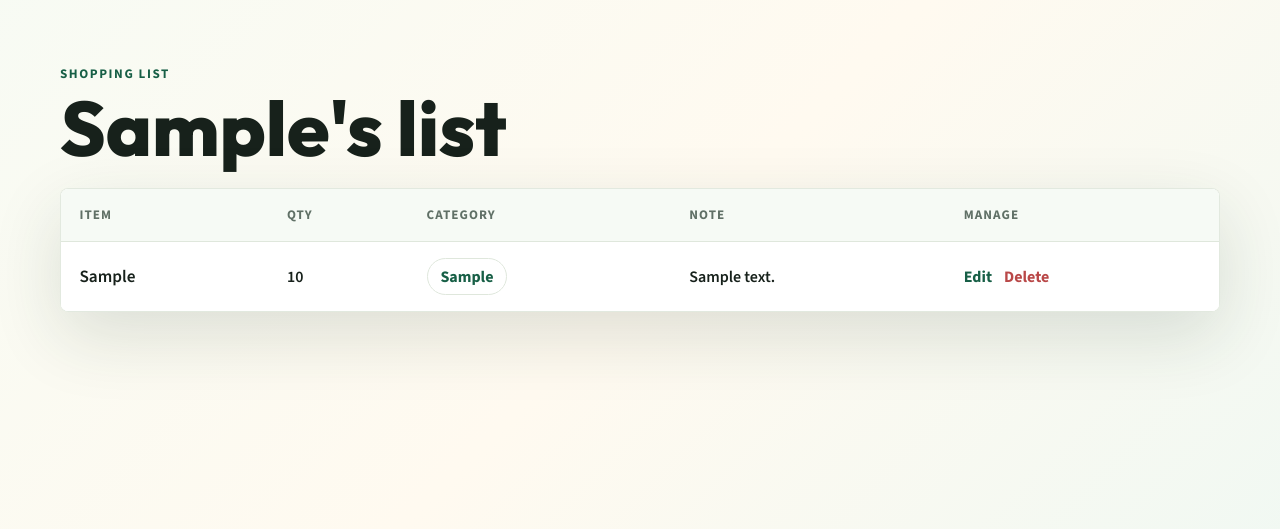
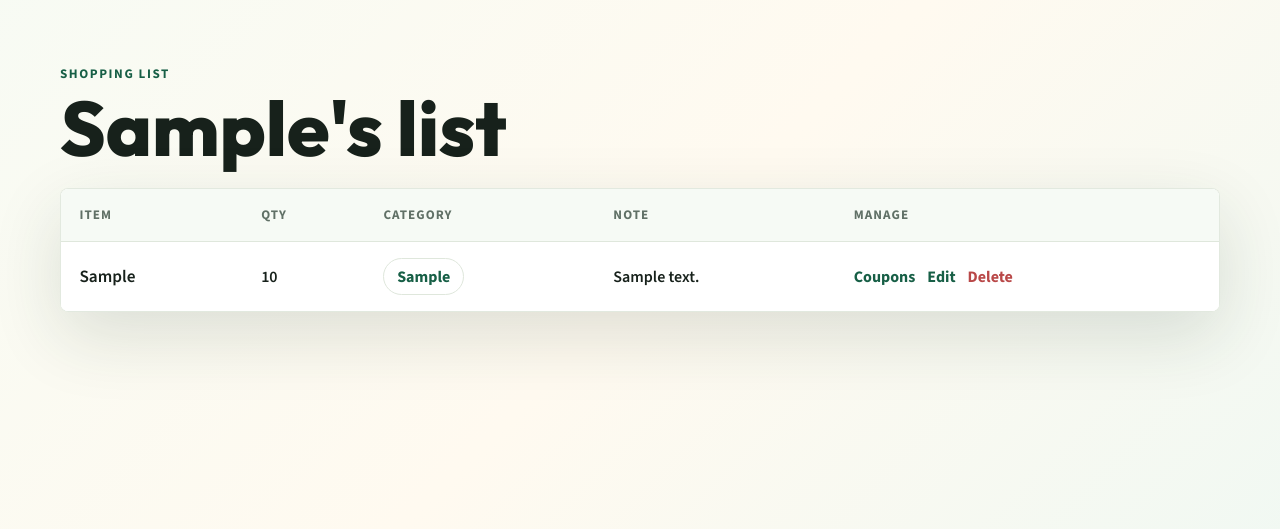
Before and after one commit to Teknicl/iMa_SmartShopper, a Flask app: page /shopping_list in a window 1280 px wide. Shown: the part 70-599 px from the top of the page. Run offline with Flask 3, Linux system fonts and the light colour scheme; the visitor is signed in with stand-in values (Sample User, id 1); tables that the repository leaves empty hold one stand-in row (values such as "Sample post").

Commit message:
Add coupon search links

```diff
--- a/flask_app/static/css/style.css
+++ b/flask_app/static/css/style.css
@@ -384,7 +384,12 @@ h2 {
 
 .table-actions {
     display: flex;
+    flex-wrap: wrap;
     gap: 0.75rem;
+}
+
+.coupon-link {
+    color: var(--primary-dark);
 }
 
 .danger-link {
--- a/flask_app/templates/shopping_list.html
+++ b/flask_app/templates/shopping_list.html
@@ -48,6 +48,12 @@
                             <td class="item-note">{{ item.note }}</td>
                             <td>
                                 <div class="table-actions">
+                                    <a
+                                        href="https://www.google.com/search?q={{ (item.item ~ ' ' ~ item.category ~ ' online coupon')|urlencode }}"
+                                        class="coupon-link"
+                                        target="_blank"
+                                        rel="noopener noreferrer"
+                                    >Coupons</a>
                                     <a href="/item/edit/{{item.id}}">Edit</a>
                                     <a href="/item/delete/{{item.id}}" class="danger-link">Delete</a>
                                 </div>
```
